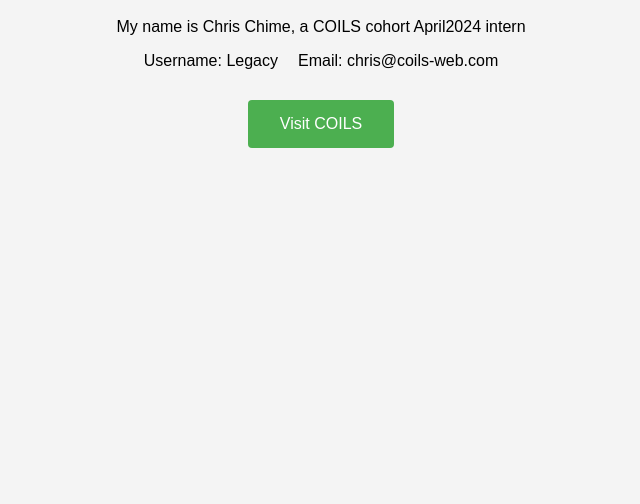
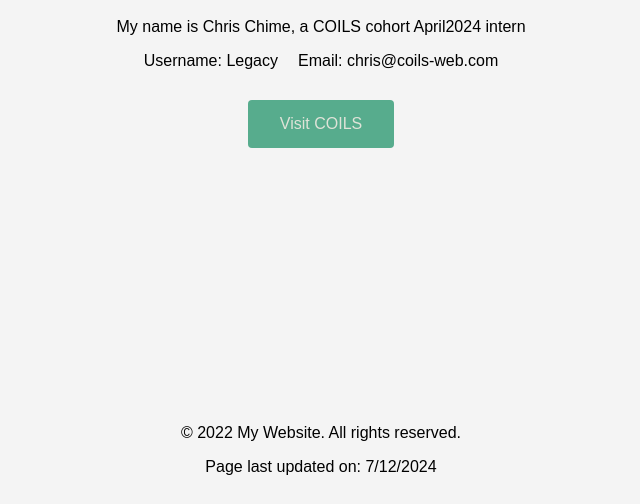
Before and after one commit to COILS-Tech/static-webpage-task-2, a plain HTML site: page html/index.html in a window 1280 px wide. Shown: the part 296-800 px from the top of the page, without its empty margins (319-959 px from the left). Drawn offline with Linux system fonts and the light colour scheme.

Commit message:
added some js and footer

```diff
--- a/css/styles.css
+++ b/css/styles.css
@@ -18,8 +18,8 @@ body {
 }
 
 button {
-	background-color: #4caf50;
-	color: white;
+	background-color: #57ac8d;
+	color: rgb(223, 227, 216);
 	border: none;
 	padding: 15px 32px;
 	text-align: center;
@@ -32,5 +32,5 @@ button {
 }
 
 button:hover {
-	background-color: #45a049;
+	background-color: #3ea1d3d8;
 }
--- a/html/index.html
+++ b/html/index.html
@@ -19,6 +19,22 @@
         <button id="visit-hng">Visit COILS</button>
     </div>
     <script src="/js/scripts.js"></script>
+
+    <footer>
+        <div class="container">
+            <p>&copy; 2022 My Website. All rights reserved.</p>
+            <p>Page last updated on: <span id="current-date"></span></p>
+        </div>
+    </footer>
+
+    <script>
+        const currentDate = new Date();
+        const currentYear = currentDate.getFullYear();
+        const currentMonth = currentDate.getMonth() + 1;
+        const currentDay = currentDate.getDate();
+        const formattedDate = `${currentMonth}/${currentDay}/${currentYear}`;
+        document.getElementById("current-date").textContent = formattedDate;
+    </script>
 </body>
 
 </html>
```
